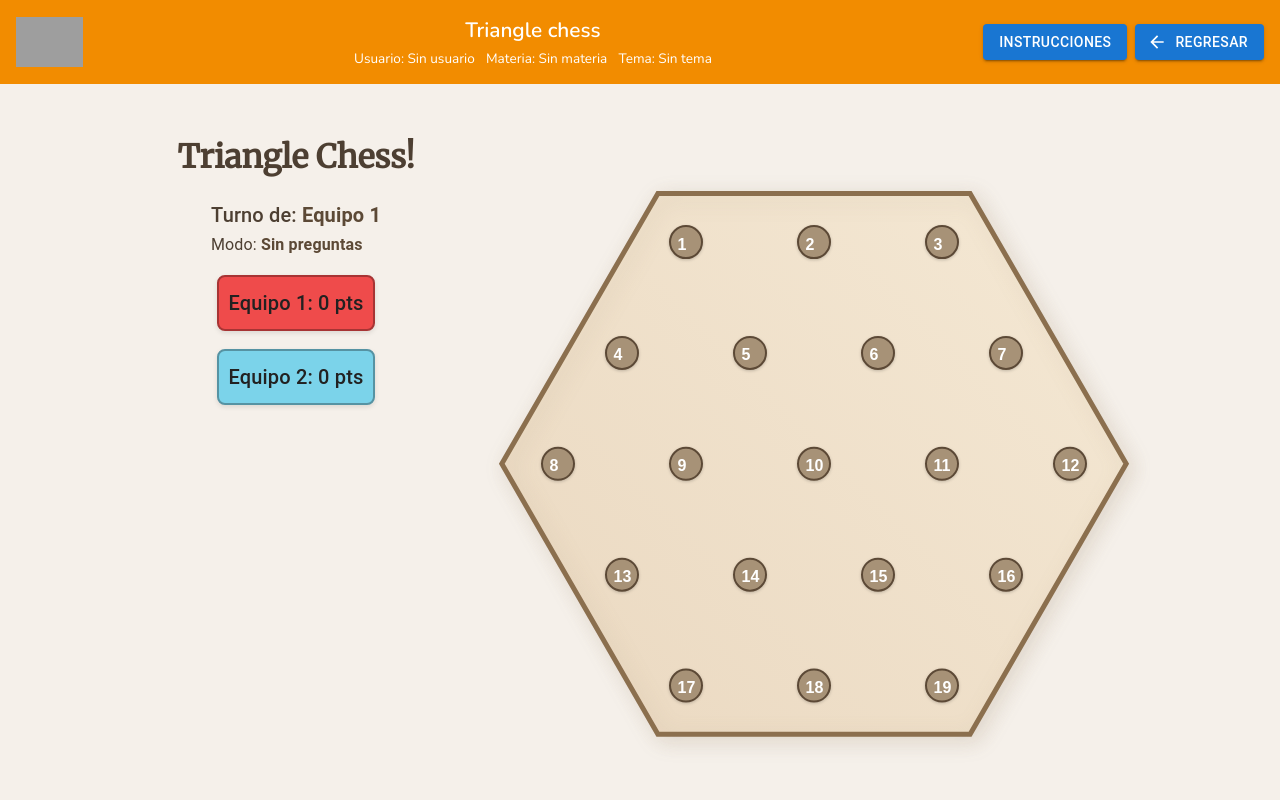
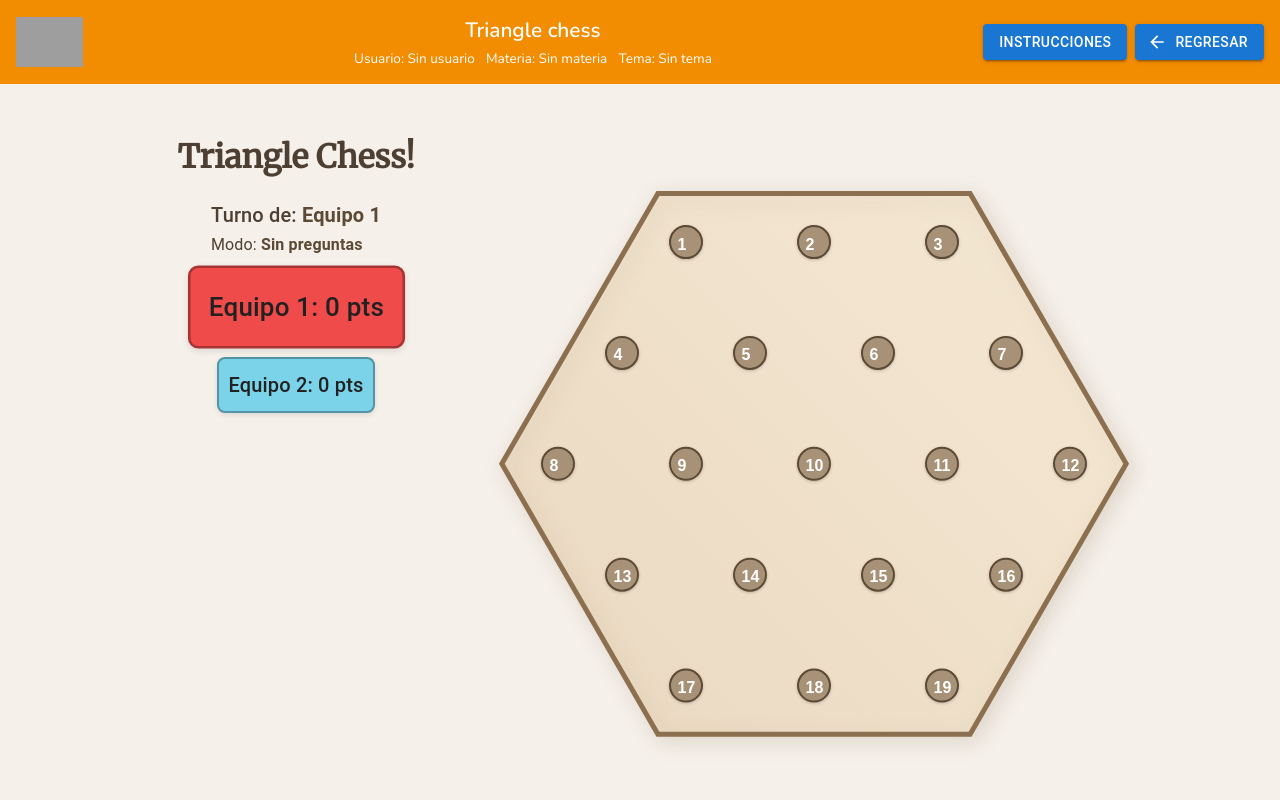
Before and after one commit to georgeif2212/Chain-Triangle-Chess, a React (Vite) app: page /game in a window 1280 px wide. Both pictures are taken after a click on the button "Comenzar juego". Shown: the top 800 px of the page. Built offline with nearby package versions, Linux system fonts and the light colour scheme; no server answers; grey boxes are pictures that could not be loaded.

Commit message:
fix: the current team box is bigger than the others

```diff
--- a/src/modules/game/pages/GameContent.jsx
+++ b/src/modules/game/pages/GameContent.jsx
@@ -18,7 +18,6 @@ const GameContent = () => {
   if (state.mode === "conPreguntas" && !cargado)
     return <div>Cargando preguntas...</div>;
   if (state.gameState === "notStarted") return <GameHasNotStarted />;
-
   return (
     <div className={styles.wrapper}>
       {/* Sidebar dinámico */}
@@ -37,10 +36,15 @@ const GameContent = () => {
             </div>
 
             <div className={styles.topBar}>
-              {state.teams.map((team, index) => (
+              {state.teams.map((team, index) => {
+                const isCurrent = team.name === state.currentTeam?.name;
+
+                return (
                   <div
                     key={index}
-                  className={styles.teamBox}
+                    className={`${styles.teamBox} ${
+                      isCurrent ? styles.currentTeamBox : ""
+                    }`}
                     style={{
                       backgroundColor: team.color,
                       borderColor: darkenHexColor(team.color, 0.3),
@@ -50,7 +54,8 @@ const GameContent = () => {
                       {team.name}: {team.score} pts
                     </Typography>
                   </div>
-              ))}
+                );
+              })}
             </div>
           </>
         )}
```
Lines whose indentation alone changed are shown as unchanged.
